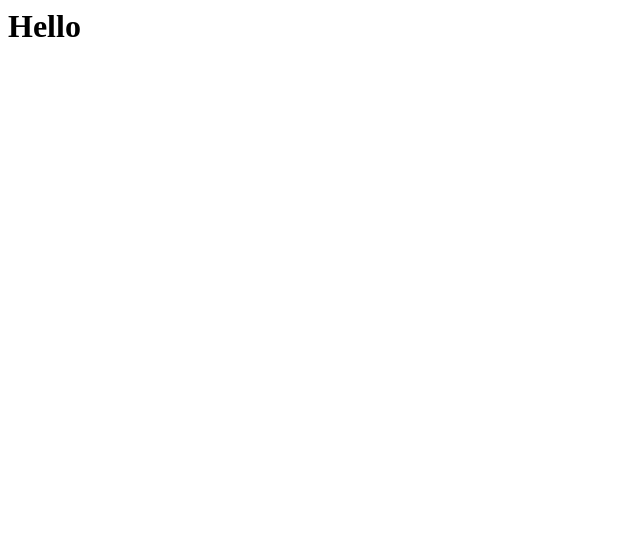
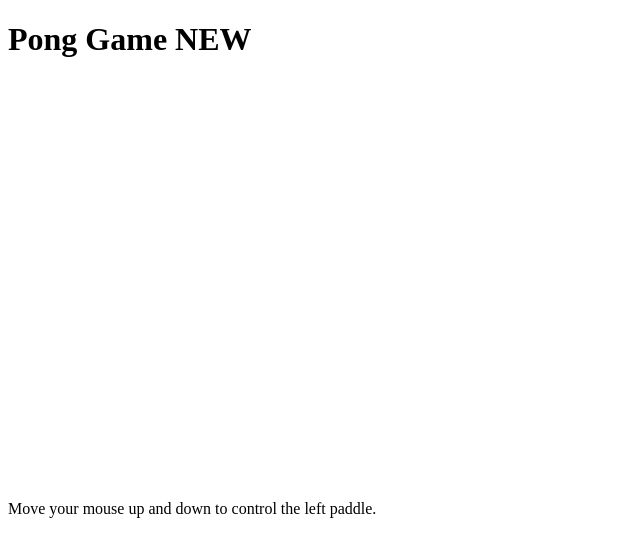
Before and after one commit to npmw/pingpong1, a plain HTML site: page index.html in a window 1280 px wide. Shown: the whole page, without its empty margins (0-640 px from the left). Drawn offline with Linux system fonts and the light colour scheme.

Commit message:
Update index.html

```diff
--- a/index.html
+++ b/index.html
@@ -1 +1,17 @@
-<h1> Hello</h1>
+<!DOCTYPE html>
+<html lang="en">
+<head>
+  <meta charset="UTF-8" />
+  <meta name="viewport" content="width=device-width, initial-scale=1.0"/>
+  <title>Simple Pong Game</title>
+  <link rel="stylesheet" href="style.css" />
+</head>
+<body>
+  <h1>Pong Game NEW</h1>
+  <canvas id="pong" width="700" height="400"></canvas>
+  <div class="instructions">
+    <p>Move your mouse up and down to control the left paddle.</p>
+  </div>
+  <script src="script.js"></script>
+</body>
+</html>
```
